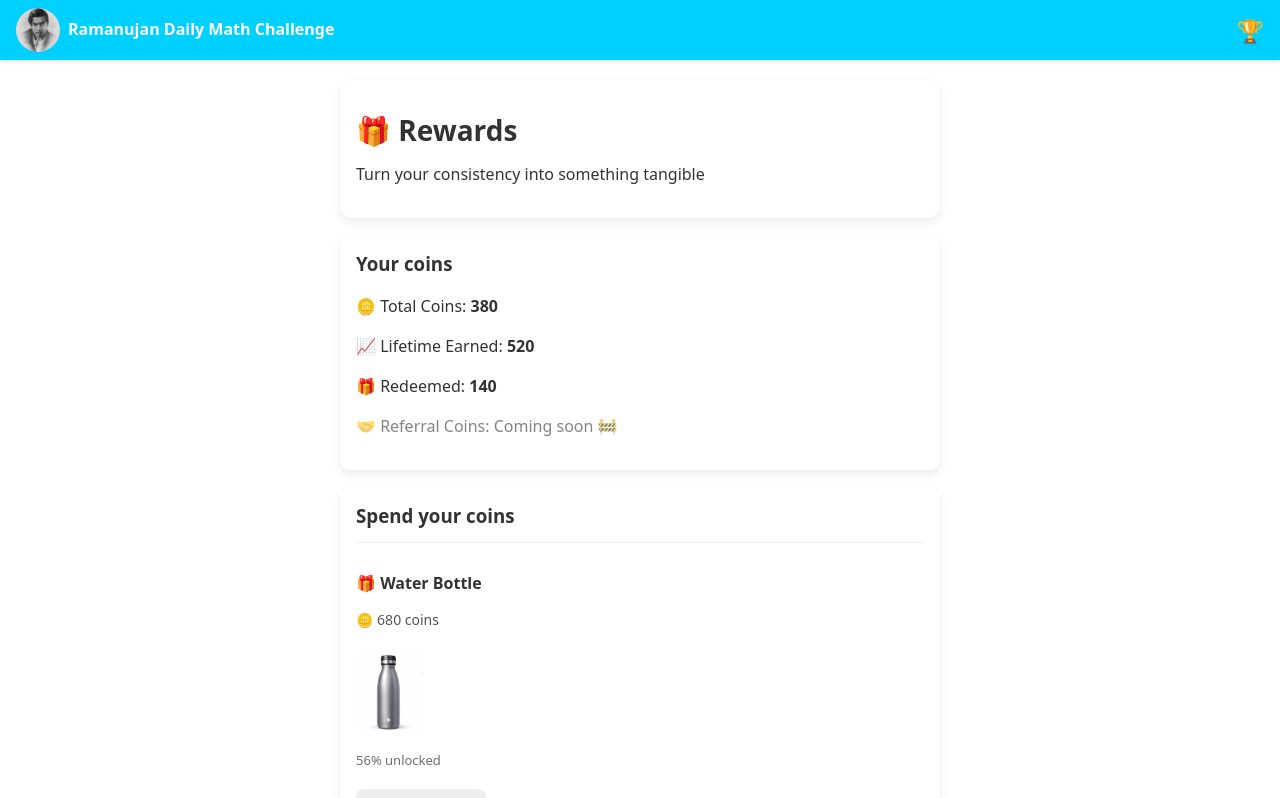
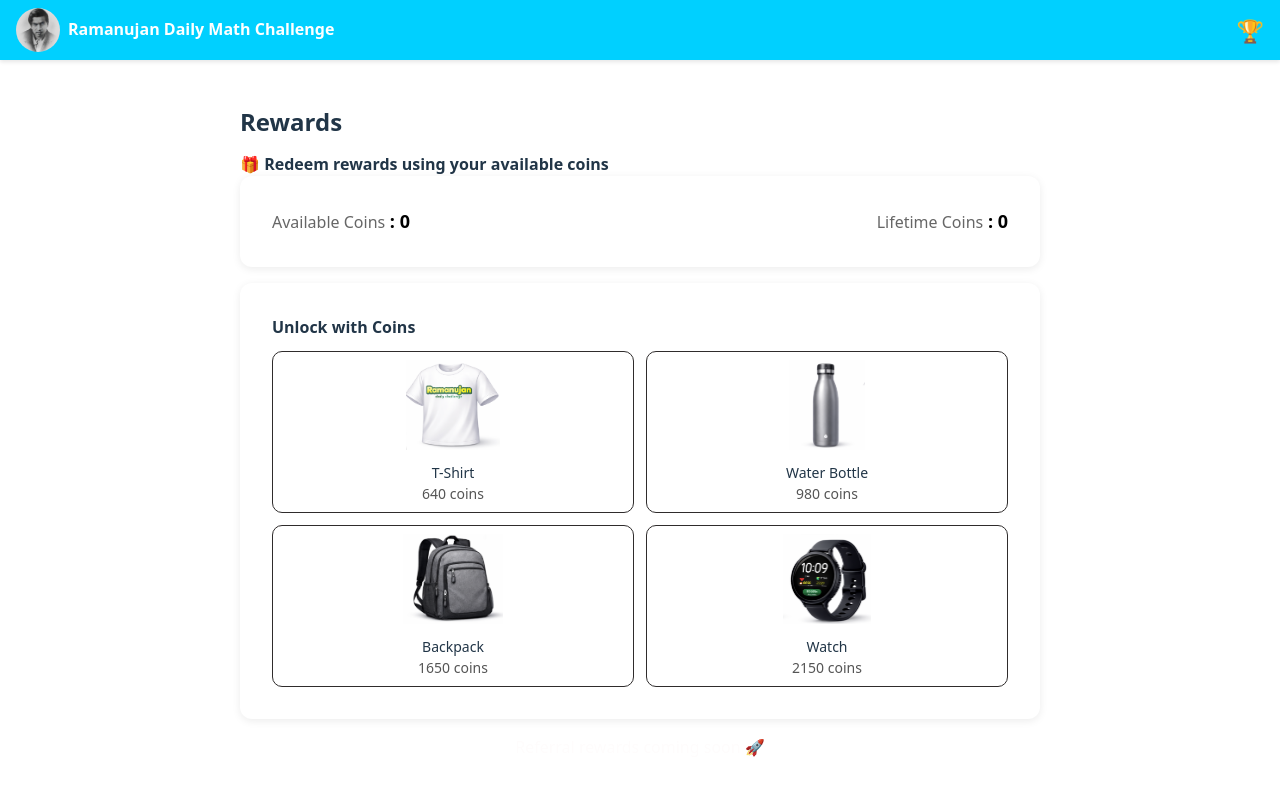
Before and after one commit to banasri/daily-math-challenge, a React (Vite) app: page /rewards in a window 1280 px wide. Shown: the top 798 px of the page. Built offline with nearby package versions, Linux system fonts and the light colour scheme; no server answers.

Commit message:
Rewards page restructure

```diff
--- a/src/components/OtherPages.css
+++ b/src/components/OtherPages.css
@@ -1,56 +1,77 @@
-/* Rewards inside stat-box cards */
-
-.reward-box {
-  text-align: center;
-  gap: 8px;
+.rewards-page {
+  padding: 24px;
+  max-width: 800px;
+  margin: 0 auto;
 }
 
-.reward-box.locked {
-  opacity: 0.85;
+.page-title {
+  font-size: 24px;
+  margin-bottom: 12px;
 }
 
-.reward-image {
-  height: 80px;
-  display: flex;
-  align-items: center;
-  justify-content: center;
-  margin-bottom: 6px;
+.card {
+  background: #fff;
+  border-radius: 12px;
+  padding: 12px;
+  margin-bottom: 16px;
+  box-shadow: 0 2px 8px rgba(0, 0, 0, 0.08);
 }
 
-.reward-image img {
-  height: 60px;
+/* Stats */
+.stats-card {
+  display: flex;
+  justify-content: space-between;
+  text-align: center;
+}
+
+.stat .label {
+  font-size: 16px;
+  color: #666;
+}
+
+.stat .value {
+  font-size: 18px;
+  font-weight: 600;
+  color: black;
+}
+
+/* Rewards */
+.section-title {
+  margin-bottom: 12px;
+  font-size: 16px;
+}
+
+.rewards-grid {
+  display: grid;
+  grid-template-columns: repeat(2, 1fr);
+  gap: 12px;
+}
+
+.reward-item {
+  border: 1px solid #2f2c2c;
+  border-radius: 10px;
+  padding: 8px;
+  text-align: center;
+}
+
+.reward-item img {
+  width: 100%;
+  max-height: 90px;
+  object-fit: contain;
 }
 
 .reward-name {
   font-size: 14px;
-  font-weight: 600;
+  margin-top: 6px;
 }
 
 .reward-coins {
-  font-size: 13px;
-  color: var(--muted-text);
+  font-size: 14px;
+  color: #555;
 }
 
-.reward-progress {
-  font-size: 12px;
-  color: var(--muted-text);
+.coming-soon {
+  text-align: center;
+  font-size: 16px;
+  color: #fefcfc;
 }
-
-.reward-btn {
-  margin-top: 6px;
-  border: none;
-  border-radius: 8px;
-  padding: 6px;
-  font-size: 13px;
-  font-weight: 600;
-}
-
-.reward-btn.active {
-  background: var(--primary);
-  color: white;
-}
-
-.reward-btn.disabled {
-  background: var(--muted-bg);
-  color: var(--muted-text);
-}
--- a/src/pages/Rewards.jsx
+++ b/src/pages/Rewards.jsx
@@ -1,117 +1,89 @@
+import { useEffect, useState } from "react";
 import AppHeader from "../components/AppHeader";
 import { useAuth } from "../context/AuthContext";
-import bottleImg from "../assets/bottle.png";
-import tshirtImg from "../assets/tshirt.png";
-import backpackImg from "../assets/backpack.png";
-import watchImg from "../assets/watch.png";
+import { doc, getDoc } from "firebase/firestore";
+import { db } from "../firebase/firestore";
+
+import "../components/OtherPages.css";
+
+import tshirt from "../assets/tshirt.png";
+import bottle from "../assets/bottle.png";
+import watch from "../assets/watch.png";
+import backpack from "../assets/backpack.png";
+
 export default function Rewards() {
   const { user, logout } = useAuth();
+  const [streak, setStreak] = useState(0);
+  const [totalCoinsEarned, setTotalCoinsEarned] = useState(0);
+  const [currentCoins, setCurrentCoins] = useState(0);
+  // Load user stats from Firestore (same as StreaksAndStats)
+  useEffect(() => {
+    if (!user) return;
 
-  // TEMP – later from Firestore
-  const totalCoins = 380;
-  const lifetimeCoins = 520;
-  const redeemedCoins = 140;
+    const fetchStats = async () => {
+      try {
+        const snap = await getDoc(doc(db, "users", user.uid));
+        if (snap.exists()) {
+          const stats = snap.data().stats || {};
+          const earned = stats.currentCoins || 0;
+          const lifeEarned = stats.totalCoinsEarned || 0;
+          console.log("Fetched coins:", earned, lifeEarned);
+          setStreak(stats.playedStreak || 0);
+          setCurrentCoins(earned);
+          setTotalCoinsEarned(lifeEarned);
+        }
+      } catch (err) {
+        console.error("Failed to load user stats:", err);
+      }
+    };
 
-  const rewards = [
-    { name: "Water Bottle", coins: 680, imgUrl: bottleImg },
-    { name: "Ramanujan Daily Challenge T-Shirt", coins: 890, imgUrl: tshirtImg },
-    { name: "Backpack", coins: 1650, imgUrl: backpackImg },
-    { name: "Watch", coins: 2150, imgUrl: watchImg },
-  ];
+    fetchStats();
+  }, [user]);
 
   return (
     <>
-      <AppHeader user={user} coins={totalCoins} onLogout={logout} />
+      <AppHeader user={user} streak={streak} coins={0} onLogout={logout} />
 
-      <div style={{ padding: 20, maxWidth: 600, margin: "0 auto" }}>
-        {/* 🎁 Header Card */}
-        <div style={cardStyle}>
-          <h1 style={{ fontSize: 28, marginBottom: 8 }}>🎁 Rewards</h1>
-          <p>Turn your consistency into something tangible</p>
+      <div className="rewards-page">
+        <h2 className="page-title">Rewards </h2>
+        <h4>🎁 Redeem rewards using your available coins</h4>
+        {/* Coins summary */}
+        <div className="card stats-card">
+          <div className="stat">
+            <span className="label">Available Coins</span>
+            <span className="value"> : {currentCoins}</span>
+          </div>
+
+          <div className="stat">
+            <span className="label">Lifetime Coins</span>
+            <span className="value"> : {totalCoinsEarned}</span>
+          </div>
         </div>
 
-        {/* 🪙 Coins Summary */}
-        <div style={cardStyle}>
-          <h3>Your coins</h3>
-          <p>
-            🪙 Total Coins: <b>{totalCoins}</b>
-          </p>
-          <p>
-            📈 Lifetime Earned: <b>{lifetimeCoins}</b>
-          </p>
-          <p>
-            🎁 Redeemed: <b>{redeemedCoins}</b>
-          </p>
-          <p style={{ opacity: 0.6 }}>🤝 Referral Coins: Coming soon 🚧</p>
+        {/* Rewards */}
+        <div className="card rewards-card">
+          <h3 className="section-title">Unlock with Coins</h3>
+
+          <div className="rewards-grid">
+            <RewardItem img={tshirt} name="T-Shirt" coins="640" />
+            <RewardItem img={bottle} name="Water Bottle" coins="980" />
+            <RewardItem img={backpack} name="Backpack" coins="1650" />
+            <RewardItem img={watch} name="Watch" coins="2150" />
+          </div>
         </div>
 
-        {/* 🛍 Rewards List */}
-        <div style={cardStyle}>
-          <h3>Spend your coins</h3>
-
-          {rewards.map((reward) => {
-            const canRedeem = totalCoins >= reward.coins;
-            const progress = Math.min(
-              Math.round((totalCoins / reward.coins) * 100),
-              100
-            );
-
-            return (
-              <div
-                key={reward.name}
-                style={{
-                  marginTop: 12,
-                  paddingTop: 12,
-                  borderTop: "1px solid #eee",
-                }}
-              >
-                <p style={{ marginBottom: 4 }}>
-                  🎁 <b>{reward.name}</b>
-                </p>
-
-                <p style={{ fontSize: 14, color: "#555" }}>
-                  🪙 {reward.coins} coins
-                </p>
-                <img
-                  src={reward.imgUrl}
-                  alt={reward.name}
-                  style={{ height: 80, marginTop: 8 }}
-                />
-                {!canRedeem && (
-                  <p style={{ fontSize: 13, opacity: 0.7 }}>
-                    {progress}% unlocked
-                  </p>
-                )}
-
-                <button
-                  disabled={!canRedeem}
-                  style={{
-                    marginTop: 6,
-                    padding: "6px 12px",
-                    borderRadius: 8,
-                    border: "none",
-                    fontWeight: 600,
-                    cursor: canRedeem ? "pointer" : "not-allowed",
-                    background: canRedeem ? "#4f46e5" : "#eee",
-                    color: canRedeem ? "#fff" : "#888",
-                  }}
-                >
-                  {canRedeem ? "Redeem" : "Keep earning"}
-                </button>
-              </div>
-            );
-          })}
-        </div>
-      </div>
+        <p className="coming-soon">Referral rewards coming soon 🚀</p>
+      </div >
     </>
   );
 }
 
-const cardStyle = {
-  background: "#fff",
-  padding: 16,
-  borderRadius: 12,
-  marginBottom: 16,
-  boxShadow: "0 4px 10px rgba(0,0,0,0.08)",
-  color: "#333",
-};
+function RewardItem({ img, name, coins }) {
+  return (
+    <div className="reward-item">
+      <img src={img} alt={name} />
+      <div className="reward-name">{name}</div>
+      <div className="reward-coins">{coins} coins</div>
+    </div>
+  );
+}
```
